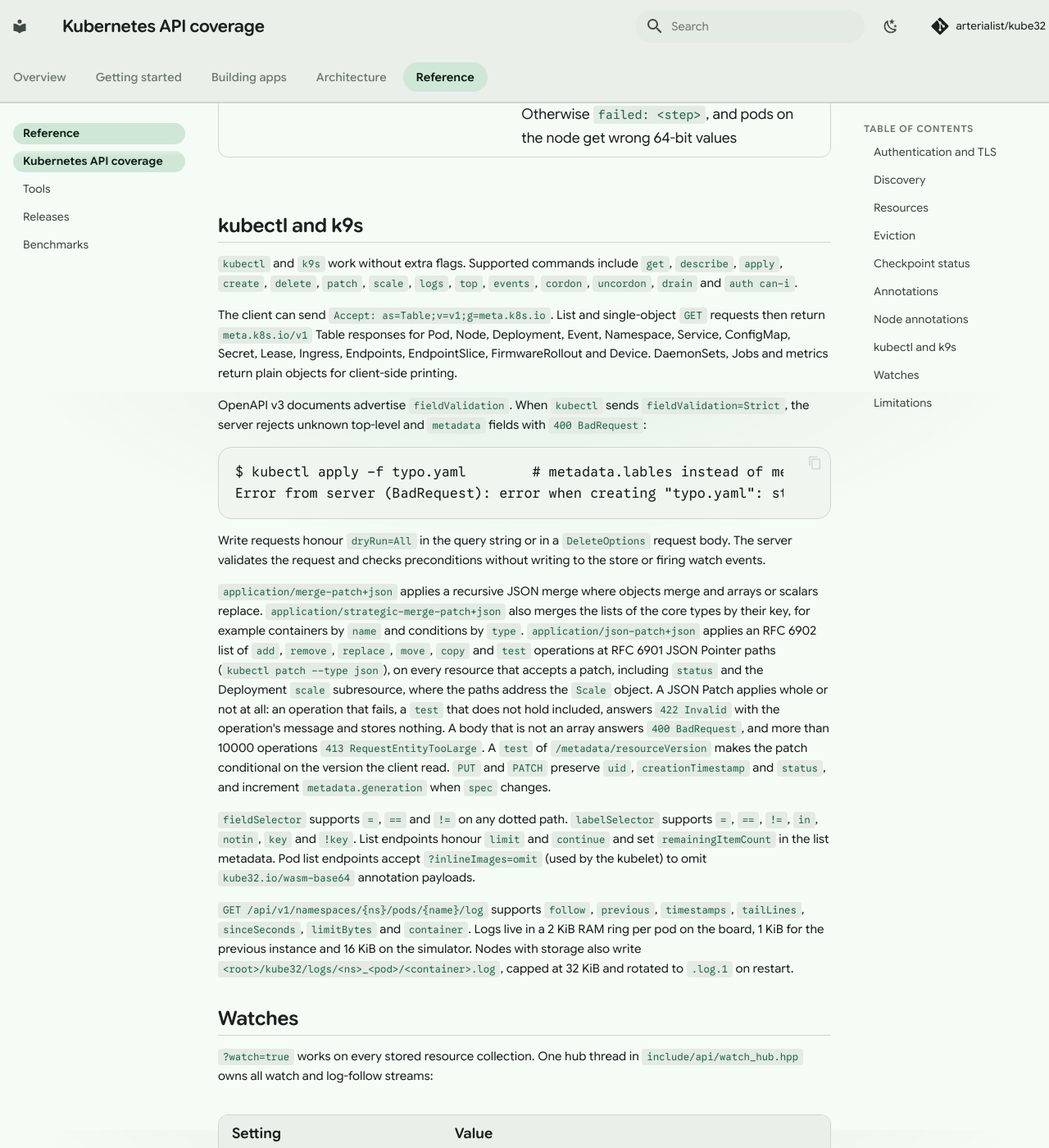
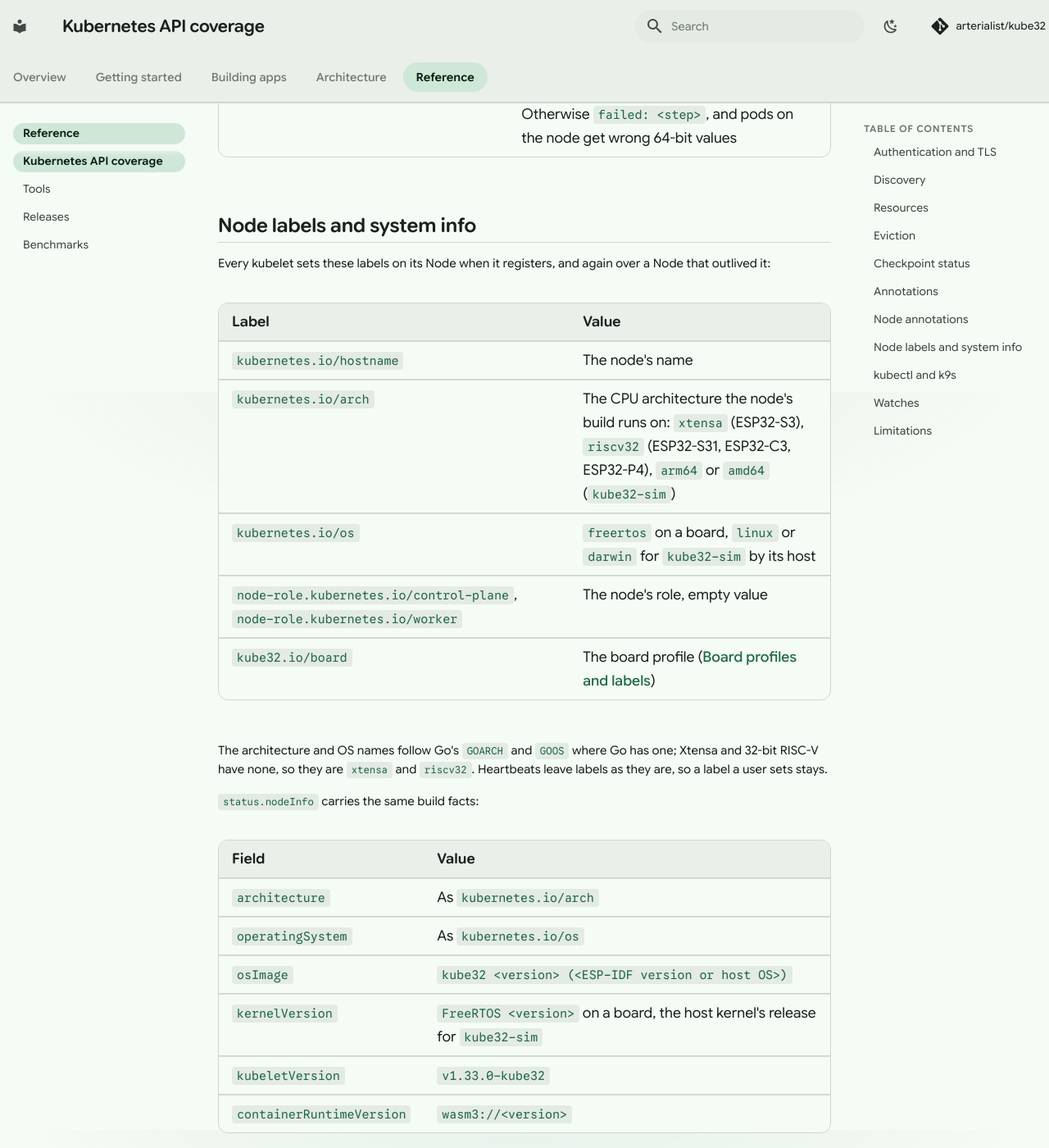
Before and after one commit to arterialist/kube32, an MkDocs documentation site: the page built from docs/api-reference.md, in a window 1280 px wide and 1400 px high, scrolled down 7622 px. Shown: the whole window at 82% size. Built offline with MkDocs 1.6.1 and Material for MkDocs 9.7.7, drawn with Linux system fonts in a browser that asks for light colours; comment, search, counter and statistics services are not loaded; some of the changed text lies outside the part shown.

Commit message:
fix(kubelet): nodes report their architecture and OS as Kubernetes does
A Node carries status.nodeInfo.architecture and operatingSystem and the
well-known label kubernetes.io/os beside kubernetes.io/arch, from the
build's platform: arm64 or amd64 with linux or darwin for kube32-sim, and
xtensa or riscv32 with freertos on a board. Go has no name for Xtensa or
32-bit RISC-V, so those keep the names the arch label already uses.
Registration sets them and registering over a Node that outlived the
kubelet sets them again; heartbeats leave labels alone.

Clients that select or print nodes by platform (kubectl -L, nodeSelector
on kubernetes.io/os, pods that look up the node they run on) read the
same values Kubernetes nodes give them.

````diff
--- a/docs/api-reference.md
+++ b/docs/api-reference.md
@@ -112,6 +112,35 @@ See [Pod migration](migration.md) for the phases and the retention of Checkpoint
 | `kube32.io/interp-mops` | Kubelet, once at boot | The interpreter's speed: millions of wasm3 operations per second on a fixed integer kernel, timed on the stack and memory the node gives pods: the fastest of 10 runs a random 25 to 75 ms apart, by the CPU time the interpreter ran, e.g. `"6.88"` on a Cardputer |
 | `kube32.io/interp-check` | Kubelet, once at boot | `ok` when the interpreter computes 64-bit integer values right on a fixed module: a global, `i64.load` in each form, locals and arguments over a call, and a host call's result. Otherwise `failed: <step>`, and pods on the node get wrong 64-bit values |
 
+## Node labels and system info
+
+Every kubelet sets these labels on its Node when it registers, and again over a Node that outlived it:
+
+| Label | Value |
+| --- | --- |
+| `kubernetes.io/hostname` | The node's name |
+| `kubernetes.io/arch` | The CPU architecture the node's build runs on: `xtensa` (ESP32-S3), `riscv32` (ESP32-S31, ESP32-C3, ESP32-P4), `arm64` or `amd64` (`kube32-sim`) |
+| `kubernetes.io/os` | `freertos` on a board, `linux` or `darwin` for `kube32-sim` by its host |
+| `node-role.kubernetes.io/control-plane`, `node-role.kubernetes.io/worker` | The node's role, empty value |
+| `kube32.io/board` | The board profile ([Board profiles and labels](hardware-spec.md#board-profiles-and-labels)) |
+
+The architecture and OS names follow Go's `GOARCH` and `GOOS` where Go has one; Xtensa and 32-bit RISC-V have none, so they are `xtensa` and `riscv32`. Heartbeats leave labels as they are, so a label a user sets stays.
+
+`status.nodeInfo` carries the same build facts:
+
+| Field | Value |
+| --- | --- |
+| `architecture` | As `kubernetes.io/arch` |
+| `operatingSystem` | As `kubernetes.io/os` |
+| `osImage` | `kube32 <version> (<ESP-IDF version or host OS>)` |
+| `kernelVersion` | `FreeRTOS <version>` on a board, the host kernel's release for `kube32-sim` |
+| `kubeletVersion` | `v1.33.0-kube32` |
+| `containerRuntimeVersion` | `wasm3://<version>` |
+
+```
+kubectl --context kube32 get nodes -L kubernetes.io/arch,kubernetes.io/os
+```
+
 ## kubectl and k9s
 
 `kubectl` and `k9s` work without extra flags. Supported commands include `get`, `describe`, `apply`, `create`, `delete`, `patch`, `scale`, `logs`, `top`, `events`, `cordon`, `uncordon`, `drain` and `auth can-i`.
````
Also changed, not shown: CHANGELOG.md (+1 -0 lines), docs/hardware-spec.md (+1 -1 lines), 5 other files.
